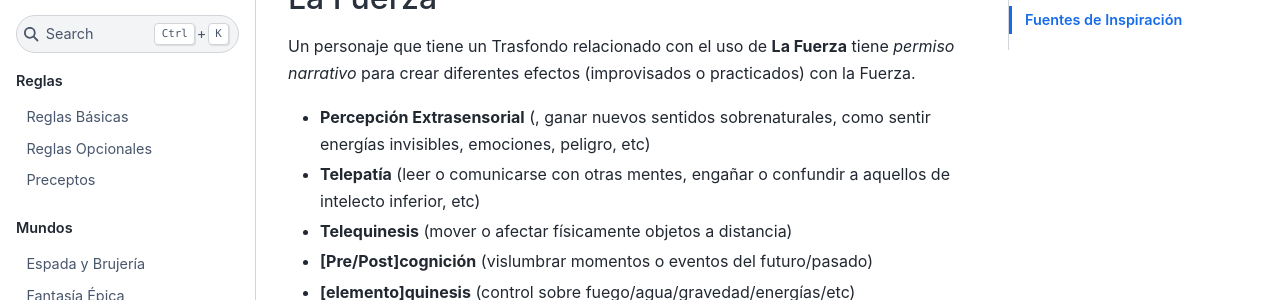
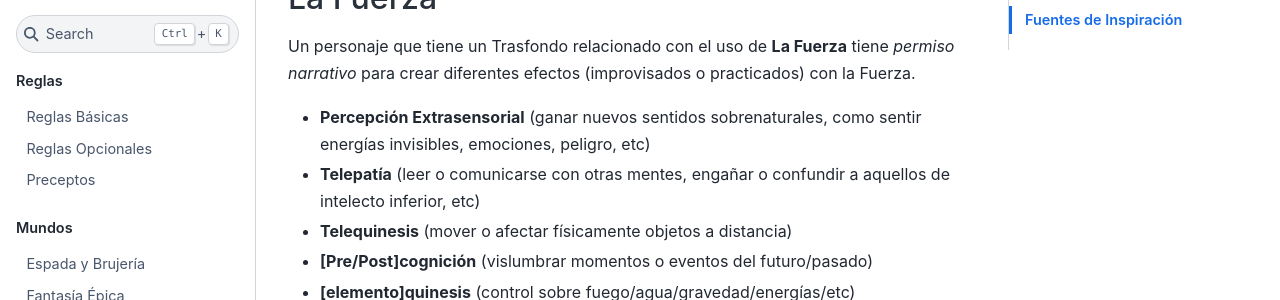
Before and after one commit to TaTooKa/2d6Mundos, a Sphinx documentation site: the page built from docs/source/pages/worlds/guerra-de-las-galaxias.rst, in a window 1280 px wide and 900 px high, scrolled down 5133 px. Shown: the part 153-453 px from the top of the window. Built offline with Sphinx 7.4.7 and the Sphinx Book theme 1.1.4, drawn with Linux system fonts in a browser that asks for light colours; some web fonts are replaced; cross-references to code outside the pages are shown as plain code.

Commit message:
minor fix

```diff
--- a/docs/source/pages/worlds/guerra-de-las-galaxias.rst
+++ b/docs/source/pages/worlds/guerra-de-las-galaxias.rst
@@ -422,7 +422,7 @@ La Fuerza
 
 Un personaje que tiene un Trasfondo relacionado con el uso de **La Fuerza** tiene *permiso narrativo* para crear diferentes efectos (improvisados o practicados) con la Fuerza.
 
-* **Percepción Extrasensorial** (, ganar nuevos sentidos sobrenaturales, como sentir energías invisibles, emociones, peligro, etc)
+* **Percepción Extrasensorial** (ganar nuevos sentidos sobrenaturales, como sentir energías invisibles, emociones, peligro, etc)
 * **Telepatía** (leer o comunicarse con otras mentes, engañar o confundir a aquellos de intelecto inferior, etc)
 * **Telequinesis** (mover o afectar físicamente objetos a distancia)
 * **[Pre/Post]cognición** (vislumbrar momentos o eventos del futuro/pasado)
```
